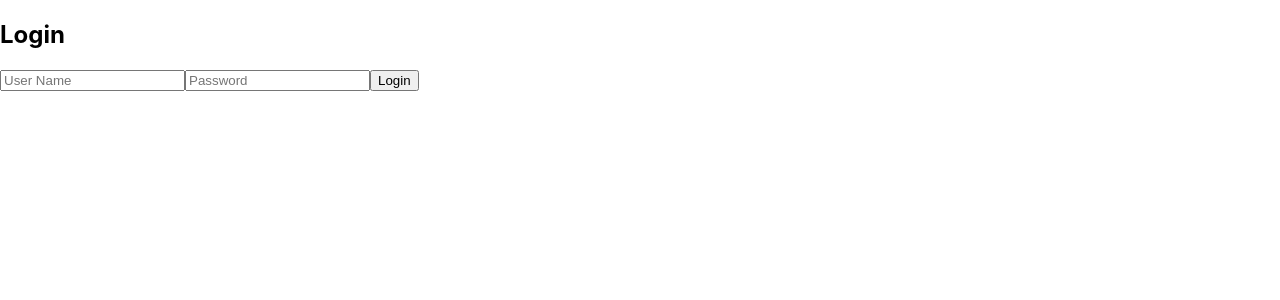
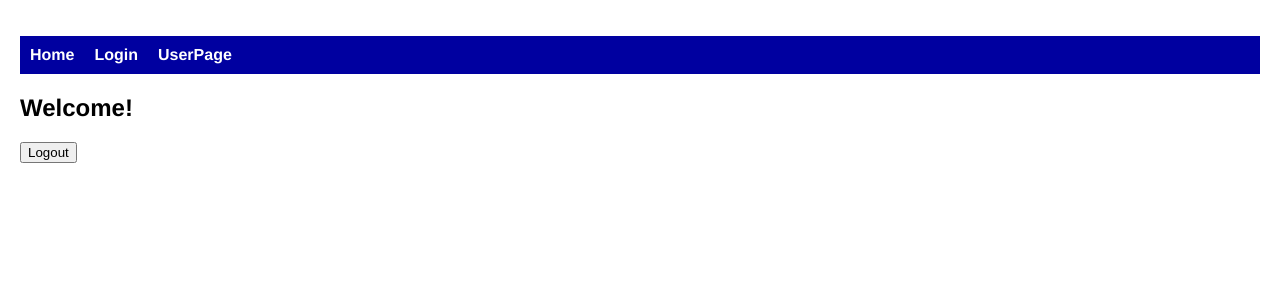
Before and after one commit to NikoStein96/RoomieRoamer, a React (Create React App) app in the folder ca_3_react/: page /userpage in a window 1280 px wide. Shown: the top 300 px of the page. Built offline with nearby package versions, Linux system fonts and the light colour scheme; no server answers.

Commit message:
login and fetch user data works

```diff
--- a/ca_3_react/src/App.js
+++ b/ca_3_react/src/App.js
@@ -1,5 +1,68 @@
 import React, { Component } from "react"
 import facade from "./apiFacade";
+import { BrowserRouter as Router, Route, Link } from "react-router-dom";
+
+class ValidateUser extends Component {
+  constructor(props) {
+    super(props);
+    this.state = { loggedIn: false }
+  }
+  logout = () => {facade.logout();
+   this.setState({ loggedIn: false });} //TODO
+  login = (user, pass) => {facade.login(user,pass)
+   .then(res =>this.setState({ loggedIn: true }));}
+  render() {
+    return (
+      <div>
+        {!this.state.loggedIn ? (<LogIn login={this.login} />) :
+          ( <div>
+
+              <button onClick={facade.logout}>Logout</button>
+            </div>)}
+      </div>
+    )
+  }
+ }
+ class Home extends Component {
+  constructor(props) {
+    super(props);
+    this.state = {loggedIn: false}
+  }
+    render() {
+      return (
+        <div>
+
+          <br>
+          </br><button onClick={facade.logout}>Logout</button>
+        </div>
+
+      );
+    }
+     }
+
+
+
+ class UserPage extends Component {
+  constructor(props) {
+    super(props);
+    this.state= {dataFromServer: ""}
+    this.state= {username: ""}
+  }
+
+  componentDidMount(){
+    facade.fetchData().then(res=> this.setState({dataFromServer: res}));}
+    render() {
+      return (
+        <div>
+          <h2>Welcome!</h2>
+          <h3>{this.state.dataFromServer}</h3>
+          <button onClick={facade.logout}>Logout</button>
+        </div>
+      )
+    }
+   }
+
+
  class LogIn extends Component {
   constructor(props) {
     super(props);
@@ -7,7 +70,7 @@ class LogIn extends Component {
   }
   login = (evt) => {
     evt.preventDefault();
-   this.props.login(this.state.username, this.state.password);
+    facade.login(this.state.username, this.state.password);
   }
   onChange = (evt) => {
     this.setState({[evt.target.id]: evt.target.value})
@@ -25,39 +88,30 @@ class LogIn extends Component {
     )
   }
  }
-class LoggedIn extends Component {
- constructor(props) {
-   super(props);
-   this.state= {dataFromServer: "Fetching!!"};
- }
- componentDidMount(){}
- render() {
-   return (
+
+
+
+const App = () => (
+  <Router>
     <div>
-       <h2>Data Received from server</h2>
-       <h3>{this.state.dataFromServer}</h3>
+      <nav>
+        <ul className="header">
+          <li>
+            <Link to="/">Home</Link>
+          </li>
+          <li>
+            <Link to="/login">Login</Link>
+          </li>
+          <li>
+            <Link to="/userpage/">UserPage</Link>
+          </li>
+        </ul>
+      </nav>
+
+      <Route path="/" exact component={Home} />
+      <Route path="/login" exact component={LogIn} />
+      <Route path='/userpage' exact component={UserPage} />
     </div>
-   )
- }
-}
-class App extends Component {
- constructor(props) {
-   super(props);
-   this.state = { loggedIn: false }
- }
- logout = () => {} //TODO
- login = (user, pass) => {facade.login(user,pass)
-  .then(res =>this.setState({ loggedIn: true }));}
- render() {
-   return (
-     <div>
-       {!this.state.loggedIn ? (<LogIn login={this.login} />) :
-         ( <div>
-             <LoggedIn/>
-             <button onClick={this.logout}>Logout</button>
-           </div>)}
-     </div>
-   )
- }
-}
+  </Router>
+);
 export default App;
--- a/ca_3_react/src/apiFacade.js
+++ b/ca_3_react/src/apiFacade.js
@@ -1,5 +1,3 @@
-import {headers} from 'react-dom';
-
 const URL = "http://localhost:8080/jwtbackend";
 
 
@@ -12,6 +10,11 @@ function handleHttpErrors(res) {
 }
 
 class ApiFacade {
+
+  fetchData = () => {
+    const options = this.makeOptions("GET",true);
+    return fetch(URL + "/api/info/user", options).then(handleHttpErrors);
+   }
 
     setToken = (token) => {
         localStorage.setItem('jwtToken', token)
@@ -28,6 +31,7 @@ class ApiFacade {
 
     logout = () => {
         localStorage.removeItem("jwtToken");
+        alert("Thank you for visiting! You are now logged out.");
     }
 
     login = (user, pass) => {
@@ -35,7 +39,10 @@ class ApiFacade {
         return fetch(URL + "/api/login", options, true)
           .then(handleHttpErrors)
           .then(res => { this.setToken(res.token) })
+          .then(()=>{if(this.loggedIn) window.location.replace("/")});
     }
+
+
  makeOptions(method,addToken,body) {
 
 
@@ -47,7 +54,7 @@ class ApiFacade {
      }
    }
    if (addToken && this.loggedIn()) {
-     headers["x-access-token"] = this.getToken();
+     opts.headers["x-access-token"] = this.getToken();
    }
    if (body) {
      opts.body = JSON.stringify(body);
@@ -55,5 +62,6 @@ class ApiFacade {
    return opts;
  }
 }
+
 const facade = new ApiFacade();
 export default facade;
--- a/ca_3_react/src/index.css
+++ b/ca_3_react/src/index.css
@@ -1,14 +1,53 @@
 body {
+  background-color: white;
+  padding: 20px;
   margin: 0;
-  padding: 0;
-  font-family: -apple-system, BlinkMacSystemFont, "Segoe UI", "Roboto", "Oxygen",
-    "Ubuntu", "Cantarell", "Fira Sans", "Droid Sans", "Helvetica Neue",
-    sans-serif;
-  -webkit-font-smoothing: antialiased;
-  -moz-osx-font-smoothing: grayscale;
+  font-family: Helvetica, Arial, sans-serif;
 }
 
-code {
-  font-family: source-code-pro, Menlo, Monaco, Consolas, "Courier New",
-    monospace;
+ul.header li {
+  display: inline;
+  list-style-type: none;
+  margin: 0;
 }
+
+ul.header {
+  background-color: #0000A0;
+  padding: 0;
+}
+
+ul.header li a {
+  color: #FFF;
+  font-weight: bold;
+  text-decoration: none;
+  padding: 10px;
+  display: inline-block;
+}
+
+.content {
+  background-color: #EEEEEE;
+  padding: 20px;
+}
+
+.content h2 {
+  padding: 0;
+  margin: 0;
+}
+
+.content li {
+  margin-bottom: 10px;
+}
+
+.active {
+  background-color: steelblue;
+}
+
+.activeV2 {
+  background-color: lightgoldenrodyellow;
+}
+
+.topic {
+  padding: 5px;
+  margin: 5px;
+  background-color: lightgray;
+}
--- a/ca_3_react/src/index.js
+++ b/ca_3_react/src/index.js
@@ -3,8 +3,9 @@ import ReactDOM from 'react-dom';
 import './index.css';
 import App from './App';
 import * as serviceWorker from './serviceWorker';
+import { BrowserRouter } from 'react-router-dom';
 
-ReactDOM.render(<App />, document.getElementById('root'));
+ReactDOM.render(<BrowserRouter><App /></BrowserRouter>, document.getElementById('root'));
 
 // If you want your app to work offline and load faster, you can change
 // unregister() to register() below. Note this comes with some pitfalls.
```
Also changed, not shown: ca_3_react/src/AppRouter.js (added, +29 -0 lines), ca_3_react/src/LogIn.js (added, +31 -0 lines), ca_3_react/src/UserPage.js (added, +20 -0 lines). Lines whose indentation alone changed are shown as unchanged.
